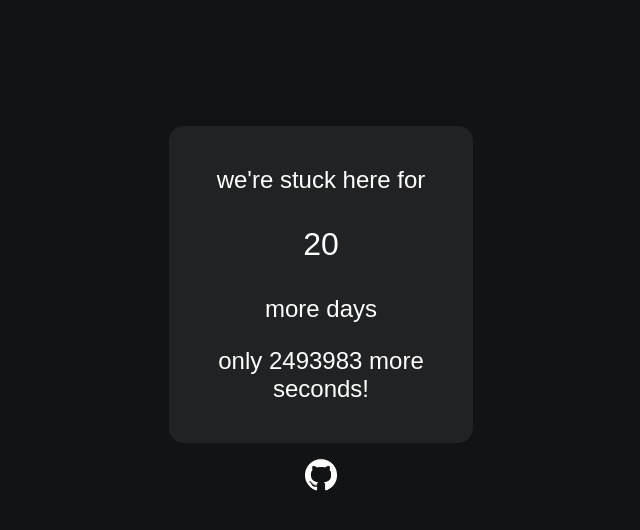
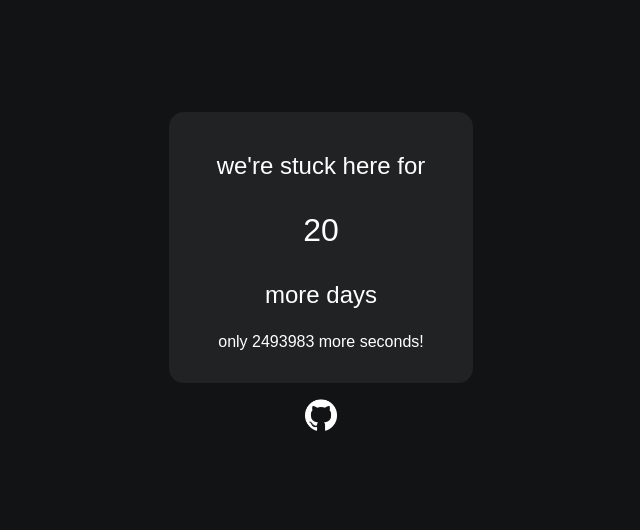
Before and after one commit to CesiumCs/schoolcountdown, a plain HTML site: page index.html in a window 1280 px wide. Shown: the whole page, without its empty margins (319-959 px from the left). Drawn offline with Linux system fonts and the light colour scheme.

Commit message:
less big

```diff
--- a/index.html
+++ b/index.html
@@ -12,7 +12,7 @@
             <p class=normal>we're stuck here for</p>
             <p id=number></p>
             <p class=normal>more days</p>
-            <p class=normal>only <span id=seconds></span> more seconds!</p>
+            <p>only <span id=seconds>a lot</span> more seconds!</p>
         </div>
         <script src=./index.js></script>
         <p style="text-align: center;"><a href="https://github.com/CesiumCs/schoolcountdown"><img src="gh.png" style="width:2em" alt="View on GitHub"></a></p>
```
